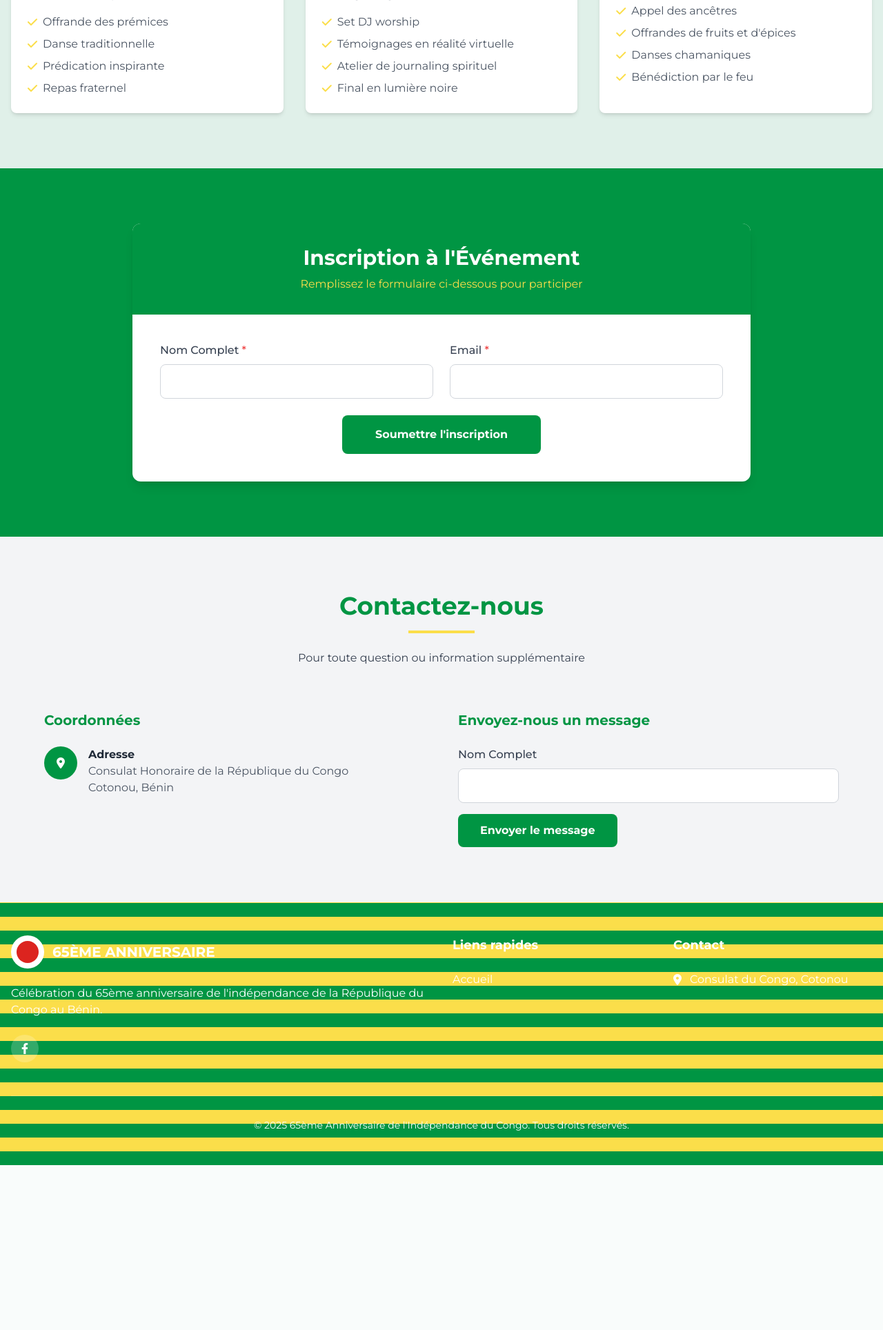
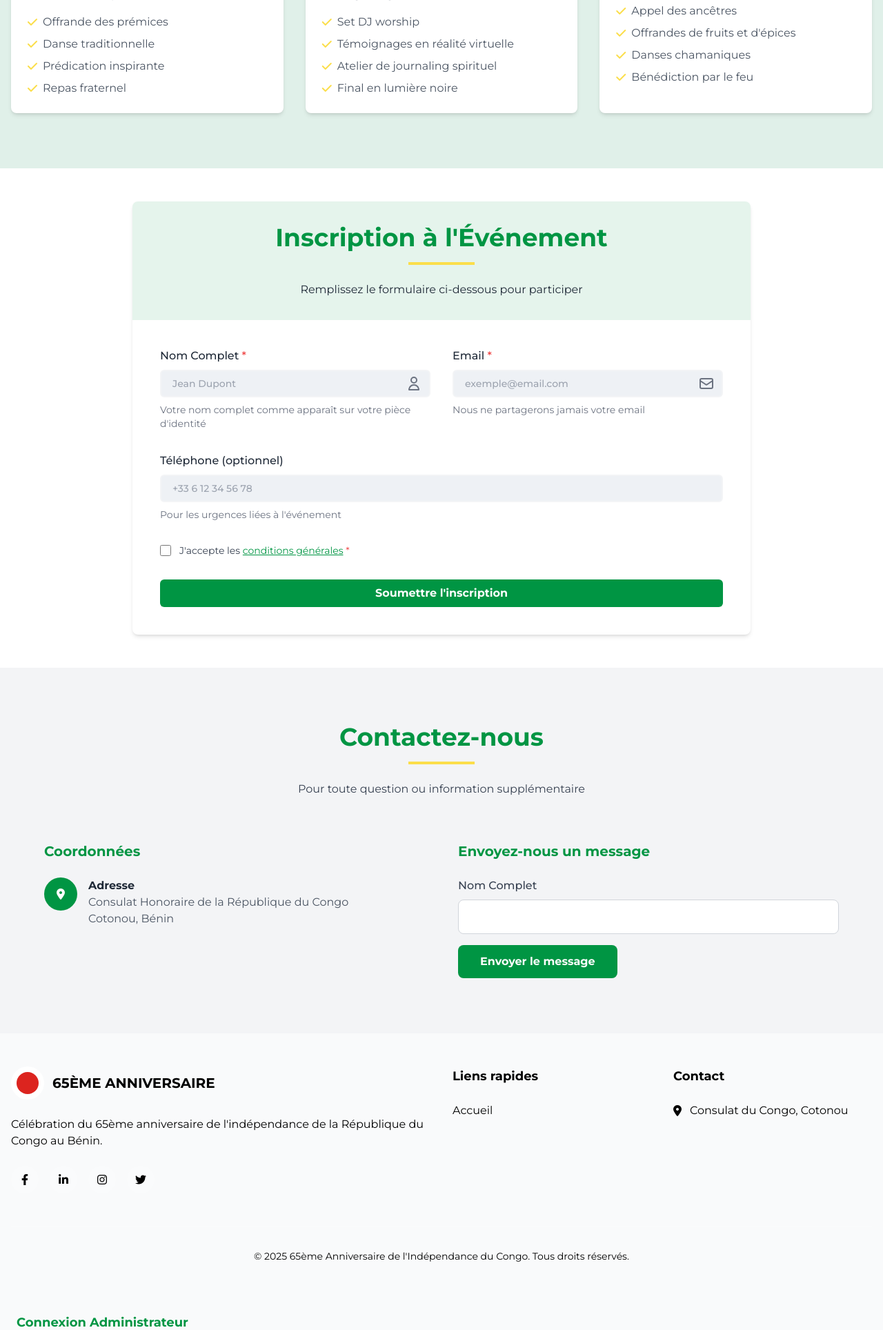
Before and after one commit to Rahim10020/Consulat-Congo, a Django app: page /home/ in a window 1280 px wide. Shown: the part 2232-4160 px from the top of the page at 69% size. Before the commit the page ends 3921 px from the top, so only its background shows below. Run offline with Django 5.2, Linux system fonts and the light colour scheme; some libraries are stand-ins or nearby versions.

Commit message:
Ajustements pour le formulaire

```diff
--- a/consulat_site/consulat/templates/consulat/base.html
+++ b/consulat_site/consulat/templates/consulat/base.html
@@ -30,8 +30,8 @@
 
     {% include 'consulat/components/footer.html' %}
 
-    {% include 'consulat/components/admin_panel.html' %}
-    {% include 'consulat/components/confirmation_modal.html' %}
+    <!-- {% include 'consulat/components/admin_panel.html' %}
+    {% include 'consulat/components/confirmation_modal.html' %} -->
 
     <script src="{% static 'js/main.js' %}"></script>
     <script src="{% static 'js/admin.js' %}"></script>
--- a/consulat_site/consulat/templates/consulat/components/footer.html
+++ b/consulat_site/consulat/templates/consulat/components/footer.html
@@ -1,28 +1,56 @@
-<footer class="flag-pattern py-12 text-white">
+<footer class="py-12 text-black">
   <div class="container mx-auto px-4">
     <div class="grid md:grid-cols-4 gap-8">
       <div class="md:col-span-2">
         <div class="flex items-center mb-6">
-                    <div class="bg-white rounded-full w-12 h-12 flex items-center justify-center mr-3">
+          <div
+            class="bg-white rounded-full w-12 h-12 flex items-center justify-center mr-3"
+          >
             <div class="bg-congo-red rounded-full w-8 h-8"></div>
           </div>
           <h3 class="text-xl font-bold">65ÈME ANNIVERSAIRE</h3>
         </div>
         <p class="mb-6">
-                    Célébration du 65ème anniversaire de l'indépendance de la République du Congo au Bénin.
+          Célébration du 65ème anniversaire de l'indépendance de la République
+          du Congo au Bénin.
         </p>
         <div class="flex space-x-4">
-                    <a href="#" class="bg-white bg-opacity-20 w-10 h-10 rounded-full flex items-center justify-center hover:bg-opacity-30 transition">
+          <a
+            href="#"
+            class="bg-white bg-opacity-20 w-10 h-10 rounded-full flex items-center justify-center hover:bg-opacity-30 transition"
+          >
             <i class="fab fa-facebook-f"></i>
           </a>
-                    <!-- Autres icônes sociales -->
+          <a
+            href="#"
+            class="bg-white bg-opacity-20 w-10 h-10 rounded-full flex items-center justify-center hover:bg-opacity-30 transition"
+          >
+            <i class="fab fa-linkedin-in"></i>
+          </a>
+          <a
+            href="#"
+            class="bg-white bg-opacity-20 w-10 h-10 rounded-full flex items-center justify-center hover:bg-opacity-30 transition"
+          >
+            <i class="fab fa-instagram"></i>
+          </a>
+          <a
+            href="#"
+            class="bg-white bg-opacity-20 w-10 h-10 rounded-full flex items-center justify-center hover:bg-opacity-30 transition"
+          >
+            <i class="fab fa-twitter"></i>
+          </a>
+
         </div>
       </div>
 
       <div>
         <h4 class="text-lg font-bold mb-6">Liens rapides</h4>
         <ul class="space-y-3">
-                    <li><a href="#accueil" class="hover:text-congo-yellow transition">Accueil</a></li>
+          <li>
+            <a href="#accueil" class="hover:text-congo-yellow transition"
+              >Accueil</a
+            >
+          </li>
           <!-- Autres liens -->
         </ul>
       </div>
@@ -39,8 +67,13 @@
       </div>
     </div>
 
-        <div class="border-t border-white border-opacity-20 mt-12 pt-8 text-center text-sm">
-            <p>© 2025 65ème Anniversaire de l'Indépendance du Congo. Tous droits réservés.</p>
+    <div
+      class="border-t border-white border-opacity-20 mt-12 pt-8 text-center text-sm"
+    >
+      <p>
+        © 2025 65ème Anniversaire de l'Indépendance du Congo. Tous droits
+        réservés.
+      </p>
     </div>
   </div>
 </footer>
--- a/consulat_site/consulat/templates/consulat/components/registration.html
+++ b/consulat_site/consulat/templates/consulat/components/registration.html
@@ -1,53 +1,199 @@
-<section id="inscription" class="py-20 bg-congo-green">
+<section id="inscription" class="py-12 bg-white">
   <div class="container mx-auto px-4">
-        <div class="max-w-4xl mx-auto bg-white rounded-xl shadow-lg overflow-hidden">
-            <div class="bg-congo-green py-8 px-6 text-center">
-                <h2 class="text-3xl font-bold text-white">Inscription à l'Événement</h2>
-                <p class="text-congo-yellow mt-2">
+    <div
+      class="max-w-4xl mx-auto bg-white rounded-lg shadow-md overflow-hidden"
+    >
+      <!-- En-tête avec aria-label pour l'accessibilité -->
+      <div
+        class="bg-congo-green bg-opacity-10 py-8 px-6 text-center"
+        aria-label="En-tête du formulaire"
+      >
+        <h2 class="text-2xl md:text-4xl font-bold text-congo-green mb-4">
+          Inscription à l'Événement
+        </h2>
+        <div class="w-24 h-1 bg-congo-yellow mx-auto mb-6"></div>
+        <p class="text-gray-800 max-w-2xl mx-auto">
           Remplissez le formulaire ci-dessous pour participer
         </p>
       </div>
 
-            <form id="registrationForm" class="p-6 md:p-10">
+      <!-- Formulaire avec aria-live pour les notifications -->
+      <form id="registrationForm" class="p-6 md:p-10" aria-live="polite">
         {% csrf_token %}
-                <div class="grid md:grid-cols-2 gap-6 mb-6">
-                    <div>
-                        <label for="fullName" class="block text-gray-700 font-medium mb-2">
-                            Nom Complet <span class="text-red-500">*</span>
+
+        <!-- Groupe de champs avec espacement amélioré -->
+        <div class="grid md:grid-cols-2 gap-8 mb-8">
+          <!-- Champ Nom Complet -->
+          <div class="space-y-2">
+            <label for="fullName" class="block text-gray-800 font-medium">
+              Nom Complet <span class="text-red-500" aria-hidden="true">*</span>
+              <span class="sr-only">(requis)</span>
             </label>
+            <div class="relative">
               <input
                 type="text"
                 id="fullName"
                 name="fullName"
                 required
-                            class="w-full px-4 py-3 border border-gray-300 rounded-lg focus:ring-2 focus:ring-congo-green focus:border-transparent"
+                aria-required="true"
+                placeholder="Jean Dupont"
+                class="w-full py-2 px-4 focus:outline-none text-sm text-gray-700 placeholder-text-gray-600 font-medium border-2 border-gray-100 rounded-md bg-[#EEF1F5] transition-all duration-200"
+              />
+              <!-- Icône d'accessibilité -->
+              <span
+                class="absolute right-3 top-2 text-gray-500"
+                aria-hidden="true"
               >
+                <svg
+                  xmlns="http://www.w3.org/2000/svg"
+                  class="h-6 w-6"
+                  fill="none"
+                  viewBox="0 0 24 24"
+                  stroke="currentColor"
+                >
+                  <path
+                    stroke-linecap="round"
+                    stroke-linejoin="round"
+                    stroke-width="2"
+                    d="M16 7a4 4 0 11-8 0 4 4 0 018 0zM12 14a7 7 0 00-7 7h14a7 7 0 00-7-7z"
+                  />
+                </svg>
+              </span>
+            </div>
+            <p class="text-sm text-gray-500">
+              Votre nom complet comme apparaît sur votre pièce d'identité
+            </p>
           </div>
 
-                    <div>
-                        <label for="email" class="block text-gray-700 font-medium mb-2">
-                            Email <span class="text-red-500">*</span>
+          <!-- Champ Email -->
+          <div class="space-y-2">
+            <label for="email" class="block text-gray-800 font-medium">
+              Email <span class="text-red-500" aria-hidden="true">*</span>
+              <span class="sr-only">(requis)</span>
             </label>
+            <div class="relative">
               <input
                 type="email"
                 id="email"
                 name="email"
                 required
-                            class="w-full px-4 py-3 border border-gray-300 rounded-lg focus:ring-2 focus:ring-congo-green focus:border-transparent"
+                aria-required="true"
+                placeholder="exemple@email.com"
+                class="w-full py-2 px-4 focus:outline-none text-sm text-gray-700 placeholder-text-gray-600 font-medium border-2 border-gray-100 rounded-md bg-[#EEF1F5] transition-all duration-200"
+              />
+              <!-- Icône d'accessibilité -->
+              <span
+                class="absolute right-3 top-2 text-gray-500"
+                aria-hidden="true"
               >
+                <svg
+                  xmlns="http://www.w3.org/2000/svg"
+                  class="h-6 w-6"
+                  fill="none"
+                  viewBox="0 0 24 24"
+                  stroke="currentColor"
+                >
+                  <path
+                    stroke-linecap="round"
+                    stroke-linejoin="round"
+                    stroke-width="2"
+                    d="M3 8l7.89 5.26a2 2 0 002.22 0L21 8M5 19h14a2 2 0 002-2V7a2 2 0 00-2-2H5a2 2 0 00-2 2v10a2 2 0 002 2z"
+                  />
+                </svg>
+              </span>
+            </div>
+            <p class="text-sm text-gray-500">
+              Nous ne partagerons jamais votre email
+            </p>
           </div>
         </div>
 
-                <!-- Autres champs du formulaire -->
+        <!-- Ajout d'un champ téléphone optionnel -->
+        <div class="mb-8 space-y-2">
+          <label for="phone" class="block text-gray-800 font-medium">
+            Téléphone (optionnel)
+          </label>
+          <input
+            type="tel"
+            id="phone"
+            name="phone"
+            placeholder="+33 6 12 34 56 78"
+            class="w-full py-2 px-4 focus:outline-none text-sm text-gray-700 placeholder-text-gray-600 font-medium border-2 border-gray-100 rounded-md bg-[#EEF1F5] transition-all duration-200"
+          />
+          <p class="text-sm text-gray-500">
+            Pour les urgences liées à l'événement
+          </p>
+        </div>
 
+        <!-- Case à cocher pour les CGU avec lien -->
+        <div class="mb-8 flex items-start">
+          <div class="flex items-center h-5">
+            <input
+              id="terms"
+              name="terms"
+              type="checkbox"
+              required
+              aria-required="true"
+              class="focus:ring-congo-green h-4 w-4 text-congo-green border-gray-300 rounded"
+            />
+          </div>
+          <label for="terms" class="ml-3 block text-sm text-gray-700">
+            J'accepte les
+            <a
+              href="/conditions"
+              class="text-congo-green underline hover:text-green-800"
+              >conditions générales</a
+            >
+            <span class="text-red-500">*</span>
+          </label>
+        </div>
+
+        <!-- Bouton de soumission avec état de chargement -->
         <div class="text-center">
           <button
             type="submit"
-                        class="w-full md:w-auto bg-congo-green hover:bg-green-800 text-white font-bold py-4 px-12 rounded-lg transition duration-300"
+            class="w-full bg-congo-green hover:bg-green-800 text-white font-bold py-2 px-8 rounded-md transition duration-300 transform hover:scale-105 focus:outline-none focus:ring-2 focus:ring-green-700 focus:ring-opacity-50"
+            aria-label="Soumettre le formulaire d'inscription"
           >
-                        Soumettre l'inscription
+            <span class="flex items-center justify-center">
+              <span id="submitText">Soumettre l'inscription</span>
+              <span id="spinner" class="ml-2 hidden">
+                <svg
+                  class="animate-spin h-5 w-5 text-white"
+                  xmlns="http://www.w3.org/2000/svg"
+                  fill="none"
+                  viewBox="0 0 24 24"
+                >
+                  <circle
+                    class="opacity-25"
+                    cx="12"
+                    cy="12"
+                    r="10"
+                    stroke="currentColor"
+                    stroke-width="4"
+                  ></circle>
+                  <path
+                    class="opacity-75"
+                    fill="currentColor"
+                    d="M4 12a8 8 0 018-8V0C5.373 0 0 5.373 0 12h4zm2 5.291A7.962 7.962 0 014 12H0c0 3.042 1.135 5.824 3 7.938l3-2.647z"
+                  ></path>
+                </svg>
+              </span>
+            </span>
           </button>
         </div>
+
+        <!-- Message de confirmation caché -->
+        <div
+          id="successMessage"
+          class="hidden mt-6 p-4 bg-green-100 border border-green-400 text-green-700 rounded"
+        >
+          <p>
+            Merci pour votre inscription! Un email de confirmation vous a été
+            envoyé.
+          </p>
+        </div>
+
       </form>
     </div>
   </div>
--- a/consulat_site/static/css/main.css
+++ b/consulat_site/static/css/main.css
@@ -9,13 +9,3 @@
     background-size: cover;
     background-position: center;
 }
-
-.flag-pattern {
-    background: repeating-linear-gradient(
-        0deg,
-        #009543,
-        #009543 20px,
-        #FBDE4A 20px,
-        #FBDE4A 40px
-    );
-}
--- a/consulat_site/static/js/main.js
+++ b/consulat_site/static/js/main.js
@@ -1,6 +1,6 @@
 // Countdown Timer
 function updateCountdown() {
-    const targetDate = new Date('2025-08-12');
+  const targetDate = new Date("2025-08-12");
   const now = new Date();
   const diff = targetDate - now;
 
@@ -9,10 +9,18 @@
   const minutes = Math.floor((diff % (1000 * 60 * 60)) / (1000 * 60));
   const seconds = Math.floor((diff % (1000 * 60)) / 1000);
 
-    document.getElementById('days').textContent = days.toString().padStart(2, '0');
-    document.getElementById('hours').textContent = hours.toString().padStart(2, '0');
-    document.getElementById('minutes').textContent = minutes.toString().padStart(2, '0');
-    document.getElementById('seconds').textContent = seconds.toString().padStart(2, '0');
+  document.getElementById("days").textContent = days
+    .toString()
+    .padStart(2, "0");
+  document.getElementById("hours").textContent = hours
+    .toString()
+    .padStart(2, "0");
+  document.getElementById("minutes").textContent = minutes
+    .toString()
+    .padStart(2, "0");
+  document.getElementById("seconds").textContent = seconds
+    .toString()
+    .padStart(2, "0");
 }
 
 // Petite animation d’apparition
@@ -26,47 +34,81 @@
   }, 200 * index);
 });
 
-
 // Registration Form Handling
-document.getElementById('registrationForm')?.addEventListener('submit', function(e) {
+document
+  .getElementById("registrationForm")
+  ?.addEventListener("submit", function (e) {
     e.preventDefault();
 
     const formData = {
-        fullName: document.getElementById('fullName').value,
-        email: document.getElementById('email').value,
-        phone: document.getElementById('phone').value,
-        nationality: document.getElementById('nationality').value,
-        occupation: document.getElementById('occupation').value,
-        organization: document.getElementById('organization').value,
-        events: Array.from(document.querySelectorAll('input[name="events"]:checked')).map(cb => cb.value),
-        timestamp: new Date().toISOString()
+      fullName: document.getElementById("fullName").value,
+      email: document.getElementById("email").value,
+      phone: document.getElementById("phone").value,
+      nationality: document.getElementById("nationality").value,
+      occupation: document.getElementById("occupation").value,
+      organization: document.getElementById("organization").value,
+      events: Array.from(
+        document.querySelectorAll('input[name="events"]:checked')
+      ).map((cb) => cb.value),
+      timestamp: new Date().toISOString(),
     };
 
-    let registrations = JSON.parse(localStorage.getItem('registrations') || '[]');
+    let registrations = JSON.parse(
+      localStorage.getItem("registrations") || "[]"
+    );
     registrations.push(formData);
-    localStorage.setItem('registrations', JSON.stringify(registrations));
+    localStorage.setItem("registrations", JSON.stringify(registrations));
 
-    document.getElementById('confirmationModal').classList.remove('hidden');
-    document.getElementById('confirmationModal').classList.add('flex');
+    document.getElementById("confirmationModal").classList.remove("hidden");
+    document.getElementById("confirmationModal").classList.add("flex");
     this.reset();
   });
 
+// Script pour améliorer l'interaction (optionnel)
+document
+  .getElementById("registrationForm")
+  .addEventListener("submit", function (e) {
+    e.preventDefault();
+
+    // Simulation de chargement
+    const submitText = document.getElementById("submitText");
+    const spinner = document.getElementById("spinner");
+    const successMessage = document.getElementById("successMessage");
+
+    submitText.textContent = "Envoi en cours...";
+    spinner.classList.remove("hidden");
+
+    // Simulation d'une requête AJAX
+    setTimeout(() => {
+      spinner.classList.add("hidden");
+      submitText.textContent = "Inscription réussie!";
+      successMessage.classList.remove("hidden");
+
+      // Réinitialisation après 3 secondes
+      setTimeout(() => {
+        submitText.textContent = "Soumettre l'inscription";
+        this.reset();
+        successMessage.classList.add("hidden");
+      }, 3000);
+    }, 1500);
+  });
+
 // Smooth scrolling
-document.querySelectorAll('a[href^="#"]').forEach(anchor => {
-    anchor.addEventListener('click', function(e) {
+document.querySelectorAll('a[href^="#"]').forEach((anchor) => {
+  anchor.addEventListener("click", function (e) {
     e.preventDefault();
-        const target = document.querySelector(this.getAttribute('href'));
+    const target = document.querySelector(this.getAttribute("href"));
     if (target) {
       window.scrollTo({
         top: target.offsetTop - 80,
-                behavior: 'smooth'
+        behavior: "smooth",
       });
     }
   });
 });
 
 // Initialize
-document.addEventListener('DOMContentLoaded', function() {
+document.addEventListener("DOMContentLoaded", function () {
   updateCountdown();
   setInterval(updateCountdown, 1000);
 });
```
Lines whose indentation alone changed are shown as unchanged.
